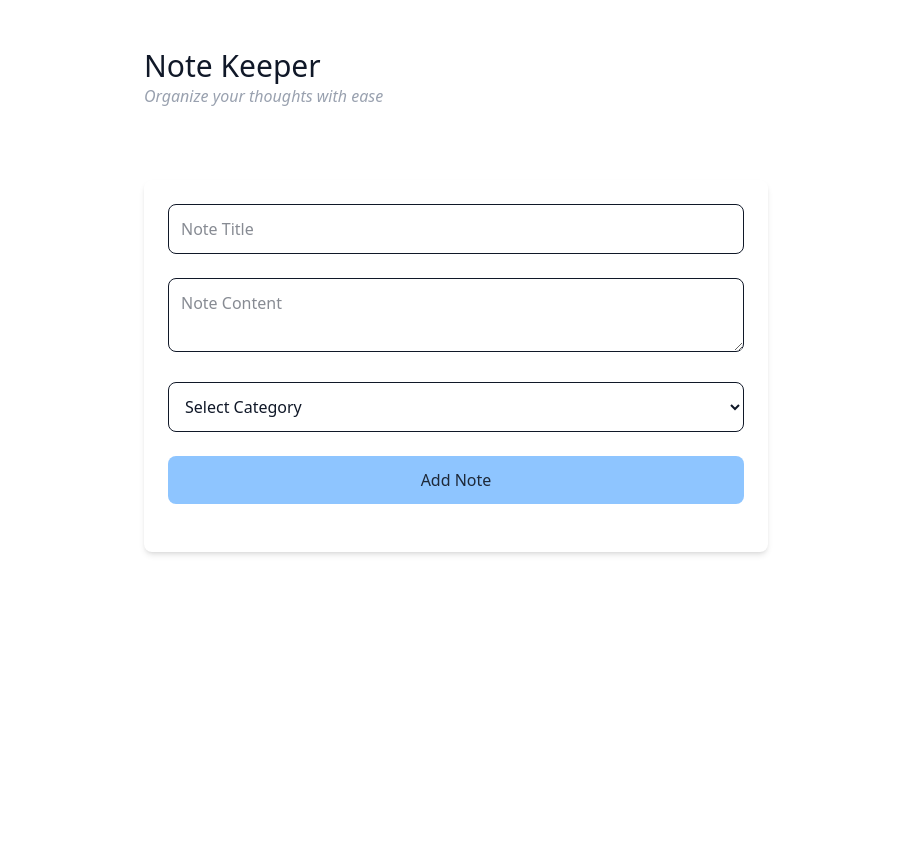
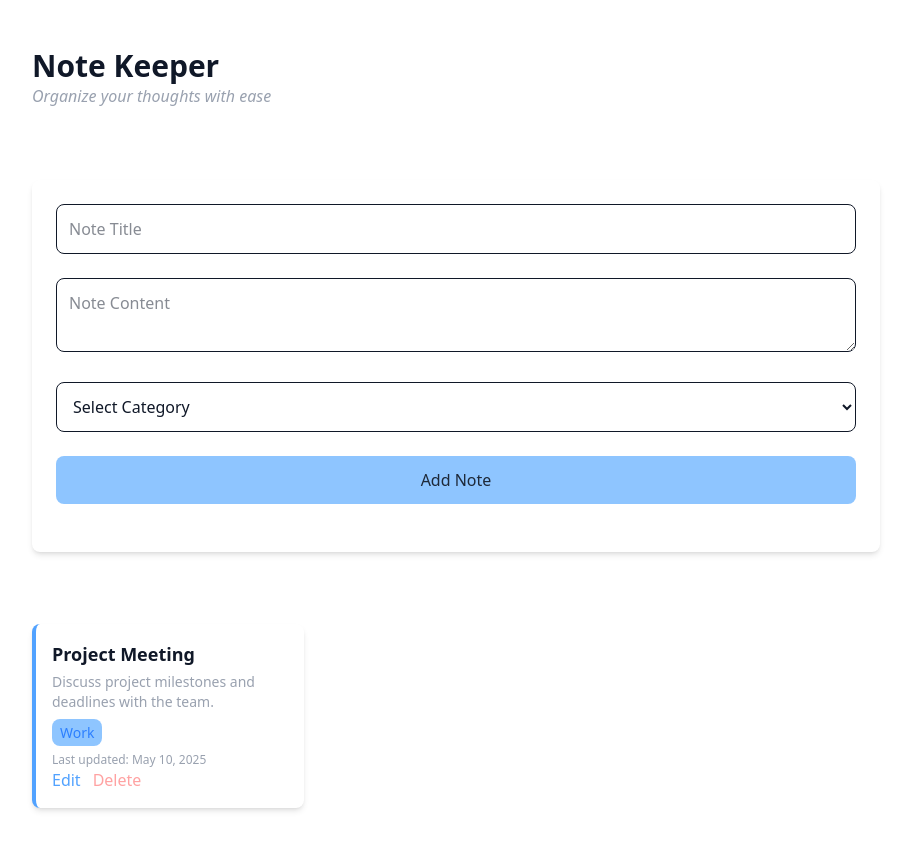
Before and after one commit to rctrollex/notes-keeper-app, a React (Vite) app: page / in a window 1280 px wide. Shown: the top 850 px of the page, without its empty margins (184-1094 px from the left). Before the commit the page ends 800 px from the top, so only its background shows below. Built offline with nearby package versions, Linux system fonts and the light colour scheme.

Commit message:
Updated Ui and Added Note card component

```diff
--- a/src/App.jsx
+++ b/src/App.jsx
@@ -1,12 +1,15 @@
 import React from 'react'
 import Header from "./components/Header.jsx";
 import NoteForm from "./components/NoteForm.jsx";
+import NoteList from "./components/NoteList.jsx";
+import NoteCard from "./components/NoteCard.jsx";
 
 const App = () => {
     return (
         <div className="bg-white dark:bg-gray-800 min-h-screen p-3 sm:p-6 md:p-6 font-sans">
             <Header />
             <NoteForm />
+            <NoteList />
         </div>
     )
 }
--- a/src/components/Header.jsx
+++ b/src/components/Header.jsx
@@ -2,9 +2,9 @@ import React from 'react'
 
 const Header = () => {
     return (
-        <div className="container mx-auto p-4 sm:p-6 max-w-2xl">
+        <div className="container mx-auto p-4 sm:p-6 max-w-4xl">
             <header className="mb-6">
-                <h1 className="text-3xl text-bold text-gray-900 dark:text-white">Note Keeper</h1>
+                <h1 className="text-3xl font-bold text-gray-900 dark:text-white">Note Keeper</h1>
                 <p className="italic text-gray-400 dark:text-gray-400">Organize your thoughts with ease</p>
             </header>
         </div>
--- a/src/components/NoteCard.jsx
+++ b/src/components/NoteCard.jsx
@@ -2,7 +2,25 @@ import React from 'react'
 
 const NoteCard = () => {
     return (
-        <div>NoteCard</div>
+        <div className="container mx-auto p-4 sm:p-6 max-w-4xl">
+            <div className="grid grid-cols-1 sm:grid-cols-2 lg:grid-cols-3 gap-4">
+                <div className="bg-white dark:bg-gray-700 rounded-lg border-l-4 border-blue-400 p-4 shadow-md">
+                    <h3 className="text-gray-900 dark:text-white font-bold text-lg">Project Meeting</h3>
+                    <p className="text-gray-400 dark:text-gray-300 font-light  text-sm mt-1">Discuss project milestones and deadlines with the team.</p>
+                    <div className="mt-2 mb-2">
+                        <span className="text-blue-500 button bg-blue-300 rounded-lg text-sm px-2 py-1">Work</span>
+                    </div>
+                    <p className="text-gray-400 dark:text-gray-300 font-light text-xs mt-1">Last updated: May 10, 2025</p>
+                    <div className="flex justify-start space-x-3">
+                        <button className="text-blue-400 cursor-pointer hover:text-blue-500">Edit</button>
+                        <button className="text-red-300 cursor-pointer hover:text-red-500">Delete</button>
+                    </div>
+                </div>
+
+            </div>
+        </div>
+
+
     )
 }
 export default NoteCard
--- a/src/components/NoteForm.jsx
+++ b/src/components/NoteForm.jsx
@@ -2,7 +2,7 @@ import React from 'react'
 
 const NoteForm = () => {
     return (
-        <div className="container mx-auto p-4 sm:p-6 max-w-2xl">
+        <div className="container mx-auto p-4 sm:p-6 max-w-4xl">
             <div className="bg-white dark:bg-gray-700 p-6 rounded-lg shadow-md mb-6">
                 <form>
                     <div className="mb-6">
@@ -27,7 +27,7 @@ const NoteForm = () => {
                             id="noteCategory"
                             className="text-gray-900 dark:text-white w-full p-3 border rounded-lg focus:outline-none focus:ring-2 focus-blue-300 focus:border-transparent">
 
-                            <option value=""className="bg-gray-500 text-white">Select Category</option>
+                            <option value="" className="bg-gray-500 text-white">Select Category</option>
                             <option value="work" className="bg-gray-500 text-white">Work</option>
                             <option value="personal" className="bg-gray-500 text-white">Personal</option>
                             <option value="ideas" className="bg-gray-500 text-white">Ideas</option>
--- a/src/components/NoteList.jsx
+++ b/src/components/NoteList.jsx
@@ -1,8 +1,11 @@
 import React from 'react'
+import NoteCard from "./NoteCard.jsx";
 
 const NoteList = () => {
     return (
-        <div>NoteList</div>
+        <div>
+            <NoteCard/>
+        </div>
     )
 }
 export default NoteList
```
